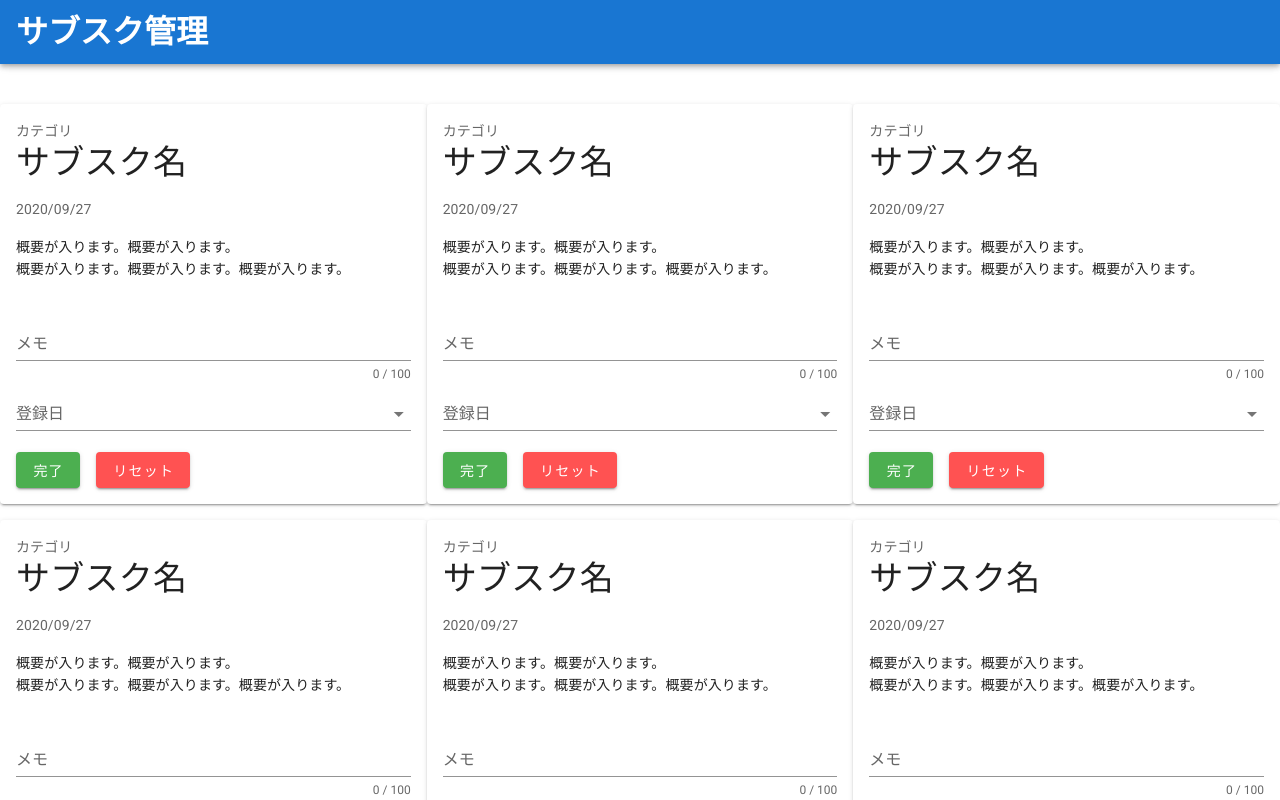
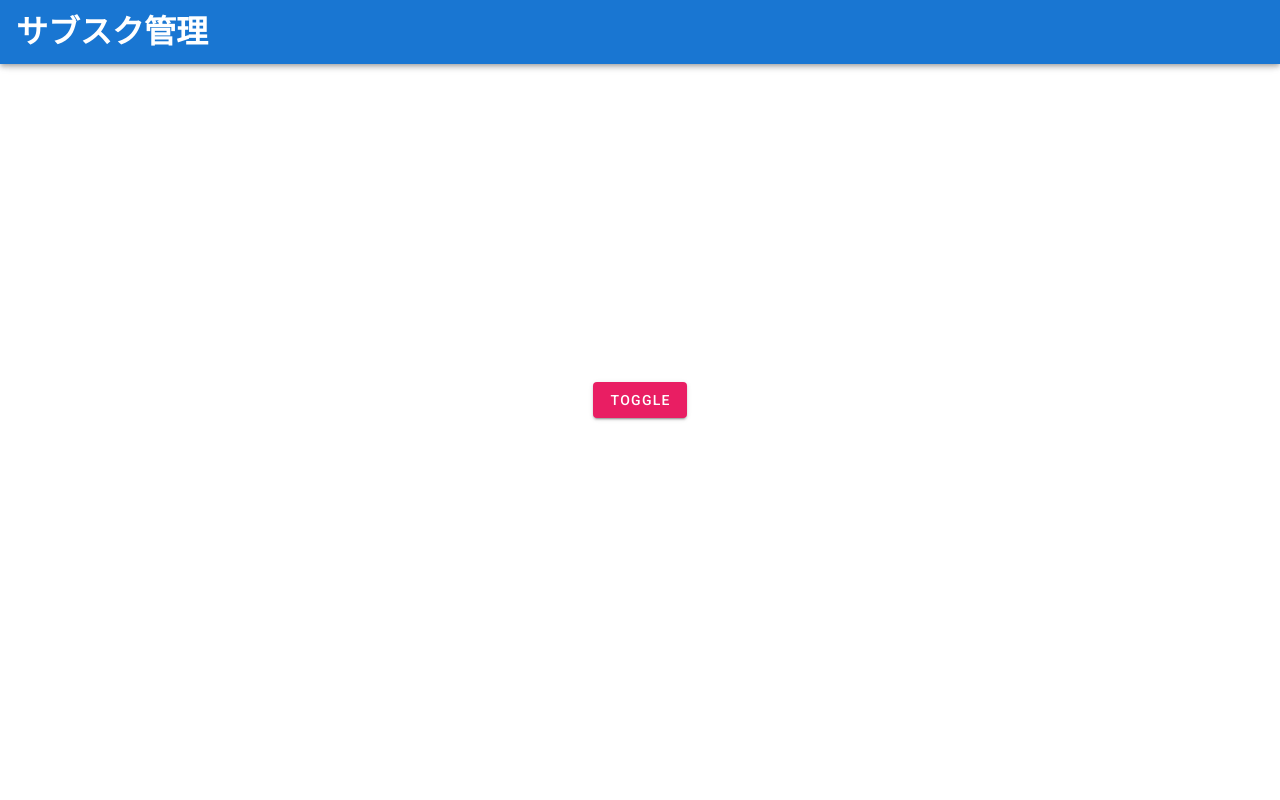
Before and after one commit to moriyamasaaaki/subscription-managiment, a Vue app: page / in a window 1280 px wide. Shown: the top 800 px of the page. Built offline with nearby package versions, Linux system fonts and the light colour scheme.

Commit message:
feat(vue): サイドメニュー追加

```diff
--- a/src/App.vue
+++ b/src/App.vue
@@ -4,23 +4,22 @@
         <div class="d-flex align-center">
             <h1>サブスク管理</h1>
         </div>
-
         <v-spacer></v-spacer>
     </v-app-bar>
-
-    <v-main>
-        <SubscriptionCard />
-    </v-main>
+    <SideMenu />
+    <v-content>
+        <router-view></router-view>
+    </v-content>
 </v-app>
 </template>
 
 <script>
-import SubscriptionCard from "@/components/SubscriptionCard";
+import SideMenu from "@/components/SideMenu";
 export default {
     name: 'App',
 
     components: {
-        SubscriptionCard
+        SideMenu
     },
 
     data: () => ({
@@ -28,3 +27,12 @@ export default {
     }),
 };
 </script>
+
+<style lang="scss" scoped>
+.container {
+    display: flex;
+    justify-content: space-between;
+    align-items: flex-start;
+    margin-top: 40px;
+}
+</style>
--- /dev/null
+++ b/src/components/SideMenu.vue
@@ -0,0 +1,69 @@
+<template>
+<v-sheet height="100vh" class="overflow-hidden">
+    <v-container class="fill-height">
+        <v-row align="center" justify="center">
+            <v-btn color="pink" dark @click.stop="drawer = !drawer">
+                Toggle
+            </v-btn>
+        </v-row>
+    </v-container>
+
+    <v-navigation-drawer v-model="drawer" absolute temporary class="side-menu">
+        <v-list-item>
+            <v-list-item-avatar>
+                <v-img src="https://randomuser.me/api/portraits/men/78.jpg"></v-img>
+            </v-list-item-avatar>
+
+            <v-list-item-content>
+                <v-list-item-title>John Leider</v-list-item-title>
+            </v-list-item-content>
+        </v-list-item>
+
+        <v-divider></v-divider>
+
+        <v-list dense>
+
+            <v-list-item v-for="item in items" :key="item.title" link>
+                <router-link :to="item.link">
+                    <v-list-item-icon>
+                        <v-icon>{{ item.icon }}</v-icon>
+                    </v-list-item-icon>
+
+                    <v-list-item-content>
+                        <v-list-item-title>{{ item.title }}</v-list-item-title>
+                    </v-list-item-content>
+                </router-link>
+            </v-list-item>
+        </v-list>
+    </v-navigation-drawer>
+</v-sheet>
+</template>
+
+<script>
+export default {
+    data() {
+        return {
+            drawer: null,
+            items: [{
+                    title: 'Home',
+                    icon: 'mdi-home-city',
+                    link: '/'
+                },
+                {
+                    title: 'My List',
+                    icon: 'mdi-account',
+                    link: '/MyList'
+                },
+                {
+                    title: 'Profile',
+                    icon: 'mdi-account-group-outline',
+                    link: '/'
+                },
+            ],
+        }
+    },
+}
+</script>
+
+<style lang="scss" scoped>
+</style>
--- a/src/components/SubscriptionCard.vue
+++ b/src/components/SubscriptionCard.vue
@@ -1,34 +1,29 @@
 <template>
 <div class="subscription-list">
-    <v-row no-gutters>
-        <v-col v-for="n in 100" :key="n" cols="12" sm="4">
-            <v-card class="subscription-list__card mx-auto" max-width="450">
-                <v-card-text>
-                    <div>カテゴリ</div>
-                    <p class="display-1 text--primary">サブスク名</p>
-                    <p>2020/09/27</p>
-                    <div class="text--primary">
-                        概要が入ります。概要が入ります。<br />
-                        概要が入ります。概要が入ります。概要が入ります。
-                    </div>
-                </v-card-text>
+    <v-expansion-panels>
+        <v-expansion-panel v-for="(item, i) in 5" :key="i">
+            <v-expansion-panel-header>サブスク名</v-expansion-panel-header>
+            <v-expansion-panel-content>
+                <p>
+                    Lorem ipsum dolor sit amet, consectetur adipiscing elit, sed do eiusmod
+                    tempor incididunt ut labore et dolore magna aliqua. Ut enim ad minim
+                    veniam, quis nostrud exercitation ullamco laboris nisi ut aliquip ex ea
+                    commodo consequat.
+                </p>
                 <v-form class="form" ref="form" v-model="valid" lazy-validation>
-
                     <v-text-field v-model="description" :counter="100" :rules="descriptionRules" label="メモ" required></v-text-field>
 
-                    <v-select v-model="select" :items="items" :rules="[v => !!v || 'Item is required']" label="登録日" required></v-select>
+                    <v-select v-model="select" :items="items" :rules="[(v) => !!v || 'Item is required']" label="登録日" required></v-select>
 
                     <v-btn :disabled="!valid" color="success" class="mr-4" @click="validate">
                         完了
                     </v-btn>
 
-                    <v-btn color="error" class="mr-4" @click="reset">
-                        リセット
-                    </v-btn>
+                    <v-btn color="error" class="mr-4" @click="reset"> リセット </v-btn>
                 </v-form>
-            </v-card>
-        </v-col>
-    </v-row>
+            </v-expansion-panel-content>
+        </v-expansion-panel>
+    </v-expansion-panels>
 </div>
 </template>
 
@@ -36,38 +31,35 @@
 export default {
     data: () => ({
         valid: true,
-        name: '',
+        name: "",
         nameRules: [
-            v => !!v || '必須項目です',
-            v => (v && v.length <= 100) || 'Name must be less than 100 characters',
+            (v) => !!v || "必須項目です",
+            (v) => (v && v.length <= 100) || "Name must be less than 100 characters",
         ],
         select: null,
-        items: [
-            '1',
-            '2',
-            '3',
-            '4',
-        ],
+        items: ["1", "2", "3", "4"],
     }),
 
     methods: {
         validate() {
-            this.$refs.form.validate()
+            this.$refs.form.validate();
         },
         reset() {
-            this.$refs.form.reset()
+            this.$refs.form.reset();
         },
     },
-}
+};
 </script>
 
 <style lang="scss" scoped>
 .subscription-list {
     margin-top: 40px;
+    padding: 0 16px;
+    max-width: 500px;
+}
 
-    &__card {
-        margin-bottom: 16px;
-    }
+.theme--light.v-expansion-panels .v-expansion-panel {
+    margin-bottom: 8px;
 }
 
 .form {
--- a/src/router/index.js
+++ b/src/router/index.js
@@ -6,19 +6,23 @@ Vue.use(VueRouter)
 
 const routes = [
   {
-    path: '/',
-    name: 'Home',
-    component: Home
+    path: "/",
+    name: "Home",
+    component: Home,
   },
   {
-    path: '/about',
-    name: 'About',
-    // route level code-splitting
-    // this generates a separate chunk (about.[hash].js) for this route
-    // which is lazy-loaded when the route is visited.
-    component: () => import(/* webpackChunkName: "about" */ '../views/About.vue')
-  }
-]
+    path: "/about",
+    name: "About",
+    component: () =>
+      import(/* webpackChunkName: "about" */ "../views/About.vue"),
+  },
+  {
+    path: "/myList",
+    name: "MyList",
+    component: () =>
+      import(/* webpackChunkName: "about" */ "../views/MyList.vue"),
+  },
+];
 
 const router = new VueRouter({
   mode: 'history',
--- a/src/views/Home.vue
+++ b/src/views/Home.vue
@@ -1,12 +1,15 @@
 <template>
 <div class="home">
-    <h1>サブスク管理</h1>
+    <SubscriptionCard />
 </div>
 </template>
 
 <script>
+import SubscriptionCard from "@/components/SubscriptionCard";
 export default {
     name: 'Home',
-    components: {}
+    components: {
+        SubscriptionCard
+    }
 }
 </script>
--- /dev/null
+++ b/src/views/MyList.vue
@@ -0,0 +1,5 @@
+<template>
+<div>
+    <h1>サブスクMy List</h1>
+</div>
+</template>
```
